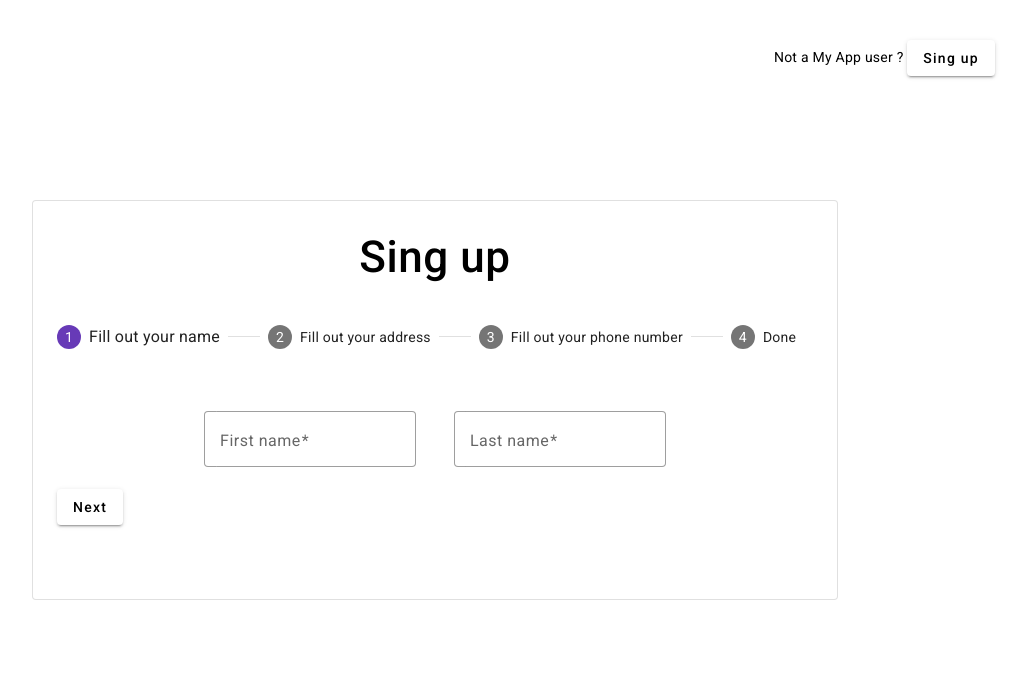
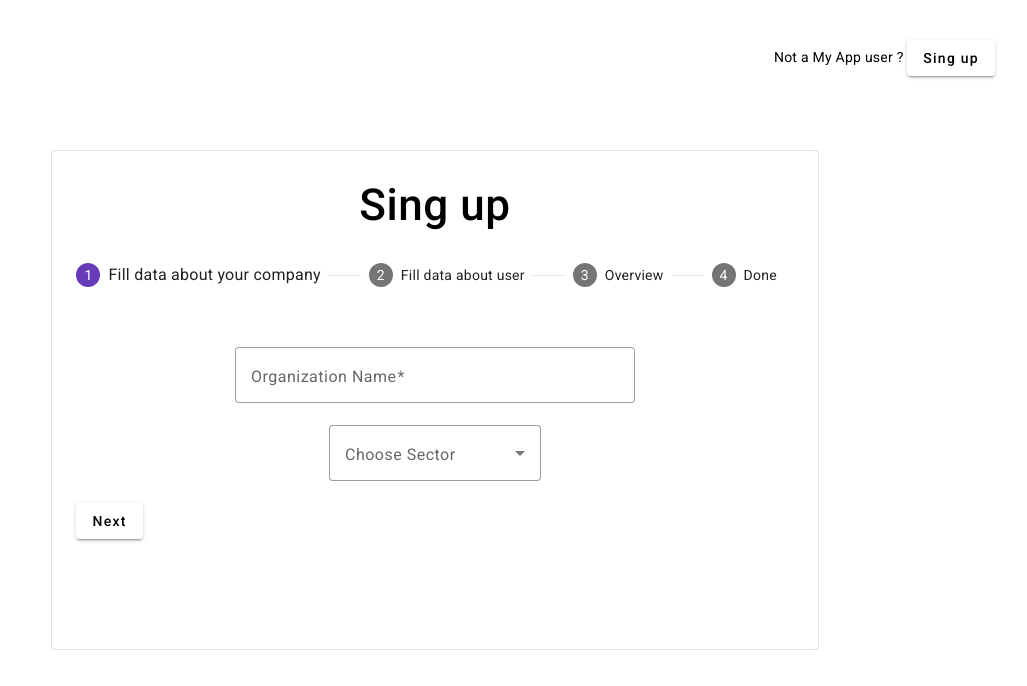
Before and after one commit to GalasMichal/CodeChallenge, an Angular app: page / in a window 1280 px wide. Shown: the top 686 px of the page, without its empty margins (205-1232 px from the left). Built offline with nearby package versions, Linux system fonts and the light colour scheme.

Commit message:
overview layout

```diff
--- a/src/app/sing-up/sing-up.component.html
+++ b/src/app/sing-up/sing-up.component.html
@@ -1,19 +1,19 @@
-
 <mat-card class="sing-up-card" appearance="outlined">
   <mat-card-title> Sing up</mat-card-title>
-<mat-stepper
-  class="example-stepper"
-  [orientation]="(stepperOrientation$ | async)!">
-  <mat-step [stepControl]="firstFormGroup" label="Fill out your name">
+  <mat-stepper class="example-stepper" [orientation]="(stepperOrientation$ | async)!">
+    <mat-step [stepControl]="firstFormGroup" label="Fill data about your company">
       <form [formGroup]="firstFormGroup">
         <div class="name-container">
-        <mat-form-field appearance="outline">
-          <mat-label >First name</mat-label>
-          <input  matInput formControlName="firstCtrl" required>
+          <mat-form-field class="w400" appearance="outline">
+            <mat-label>Organization Name</mat-label>
+            <input matInput formControlName="firstCtrl" required>
           </mat-form-field>
           <mat-form-field appearance="outline">
-          <mat-label>Last name</mat-label>
-          <input matInput formControlName="firstCtrl" required>
+            <mat-label>Choose Sector</mat-label>
+            <mat-select>
+              <mat-option value="one">First option</mat-option>
+              <mat-option value="two">Second option</mat-option>
+            </mat-select>
           </mat-form-field>
         </div>
         <div>
@@ -21,25 +21,90 @@
         </div>
       </form>
     </mat-step>
-  <mat-step [stepControl]="secondFormGroup" label="Fill out your address">
+
+    <mat-step [stepControl]="secondFormGroup" label="Fill data about user">
       <form [formGroup]="secondFormGroup">
+        <div class="main-content-user">
+          <div class="user-data">
             <mat-form-field appearance="outline">
-        <mat-label>Address</mat-label>
-        <input matInput formControlName="secondCtrl" placeholder="Ex. 1 Main St, New York, NY"
-               required>
+              <mat-label>First Name</mat-label>
+              <input matInput formControlName="secondCtrl" required>
             </mat-form-field>
+            <mat-form-field appearance="outline">
+              <mat-label>Last Name</mat-label>
+              <input matInput formControlName="secondCtrl" required>
+            </mat-form-field>
+          </div>
+          <mat-form-field appearance="outline">
+            <mat-label>User Name</mat-label>
+            <input matInput formControlName="secondCtrl" required>
+          </mat-form-field>
+          <div class="user-data">
+            <mat-form-field appearance="outline">
+              <mat-label>Password</mat-label>
+              <input matInput formControlName="secondCtrl" required>
+            </mat-form-field>
+            <mat-form-field appearance="outline">
+              <mat-label>Confirm Password</mat-label>
+              <input matInput formControlName="secondCtrl" required>
+            </mat-form-field>
+          </div>
+          <mat-form-field appearance="outline">
+            <mat-label>E-mail</mat-label>
+            <input matInput formControlName="secondCtrl">
+          </mat-form-field>
+        </div>
         <div>
           <button mat-button matStepperPrevious>Back</button>
           <button mat-button matStepperNext>Next</button>
         </div>
       </form>
     </mat-step>
-  <mat-step [stepControl]="thirdFormGroup" label="Fill out your phone number">
+    <mat-step [stepControl]="thirdFormGroup" label="Overview">
       <form [formGroup]="thirdFormGroup">
+
+        <div class="main-content-user">
+
+          <div class="name-container">
+            <mat-form-field class="w400" appearance="outline">
+              <mat-label>Organization Name</mat-label>
+              <input matInput disabled>
+            </mat-form-field>
             <mat-form-field appearance="outline">
-        <mat-label>Phone number</mat-label>
-        <input matInput formControlName="thirdCtrl" placeholder="Ex. 12345678" required>
+              <mat-label>Choose Sector</mat-label>
+              <input matInput disabled>
             </mat-form-field>
+          </div>
+
+          <div class="user-data">
+            <mat-form-field appearance="outline">
+              <mat-label>First Name</mat-label>
+              <input matInput disabled>
+            </mat-form-field>
+            <mat-form-field appearance="outline">
+              <mat-label>Last Name</mat-label>
+              <input matInput disabled>
+            </mat-form-field>
+          </div>
+          <mat-form-field appearance="outline">
+            <mat-label>User Name</mat-label>
+            <input matInput disabled>
+          </mat-form-field>
+          <div class="user-data">
+            <mat-form-field appearance="outline">
+              <mat-label>Password</mat-label>
+              <input matInput disabled>
+            </mat-form-field>
+            <mat-form-field appearance="outline">
+              <mat-label>Confirm Password</mat-label>
+              <input matInput disabled>
+            </mat-form-field>
+          </div>
+          <mat-form-field appearance="outline">
+            <mat-label>E-mail</mat-label>
+            <input matInput disabled> </mat-form-field>
+        </div>
+
         <div>
           <button mat-button matStepperPrevious>Back</button>
           <button mat-button matStepperNext>Next</button>
--- a/src/app/sing-up/sing-up.component.scss
+++ b/src/app/sing-up/sing-up.component.scss
@@ -1,16 +1,33 @@
 .sing-up-card{
-  height: 400px;
+  min-height: 500px;
+  height: 100%;
   mat-card-title{
     font-size: 44px;
     text-align: center;
     margin-top: 5%;
-    height: 15%;
+    height: 10%;
   }
 }
 
 .name-container{
   display: flex;
   justify-content: center;
+  align-items: center;
   gap: 5%;
   margin-top: 5%;
+  flex-direction: column;
+
 }
+
+.main-content-user{
+  display: flex;
+  flex-direction: column;
+  align-items: center;
+  justify-content: center;
+  width: 100%;
+}
+
+.user-data{
+  display: flex;
+  gap: 5px;
+}
--- a/src/app/sing-up/sing-up.component.ts
+++ b/src/app/sing-up/sing-up.component.ts
@@ -12,6 +12,7 @@ import {BreakpointObserver} from '@angular/cdk/layout';
 import { Observable } from 'rxjs';
 import { map } from 'rxjs/operators';
 import { MatCardModule } from '@angular/material/card';
+import {MatSelectModule} from '@angular/material/select';
 
 @Component({
   selector: 'app-sing-up',
@@ -26,6 +27,7 @@ import { MatCardModule } from '@angular/material/card';
     AsyncPipe,
     CommonModule,
     MatCardModule,
+    MatSelectModule
   ],
   templateUrl: './sing-up.component.html',
   styleUrl: './sing-up.component.scss',
--- a/src/styles.scss
+++ b/src/styles.scss
@@ -14,3 +14,7 @@ body {
 .full-width {
   width: 100%;
 }
+
+.w400{
+  width: 400px;
+}
```
Lines whose indentation alone changed are shown as unchanged.
